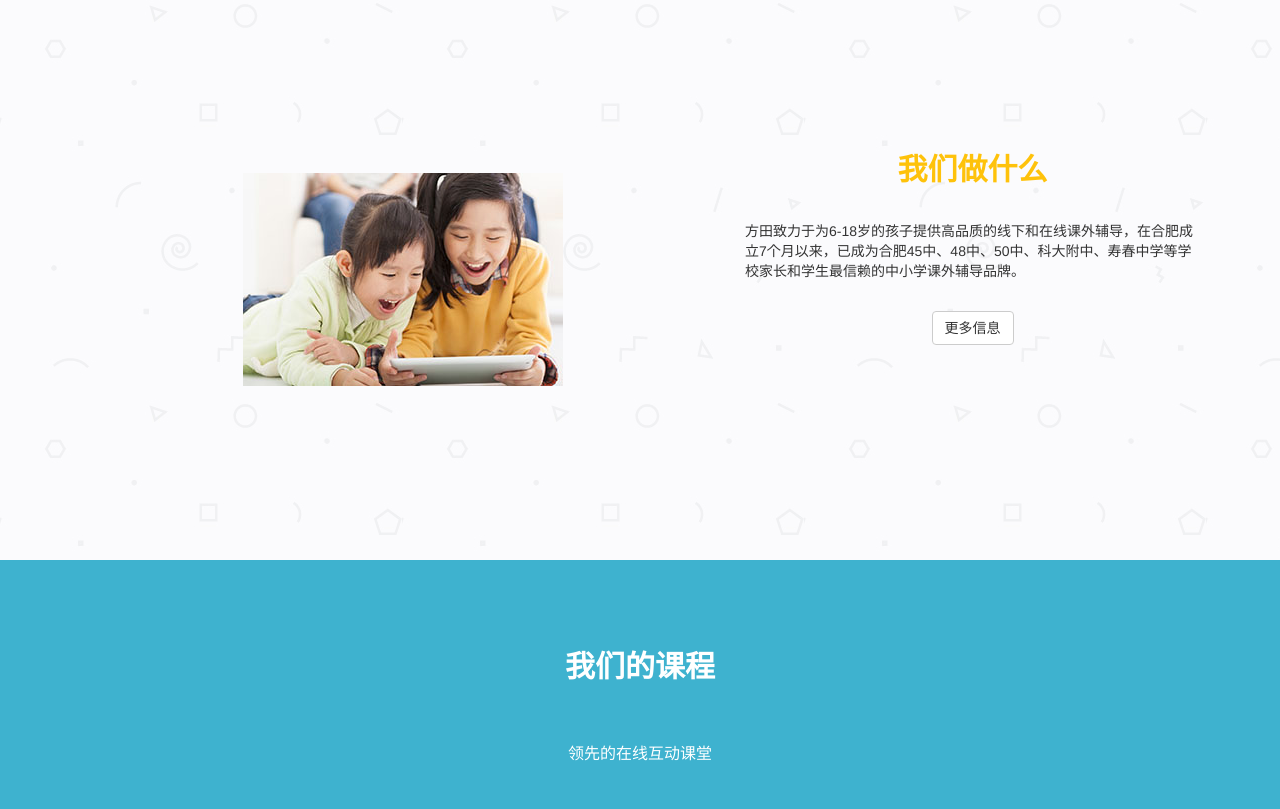
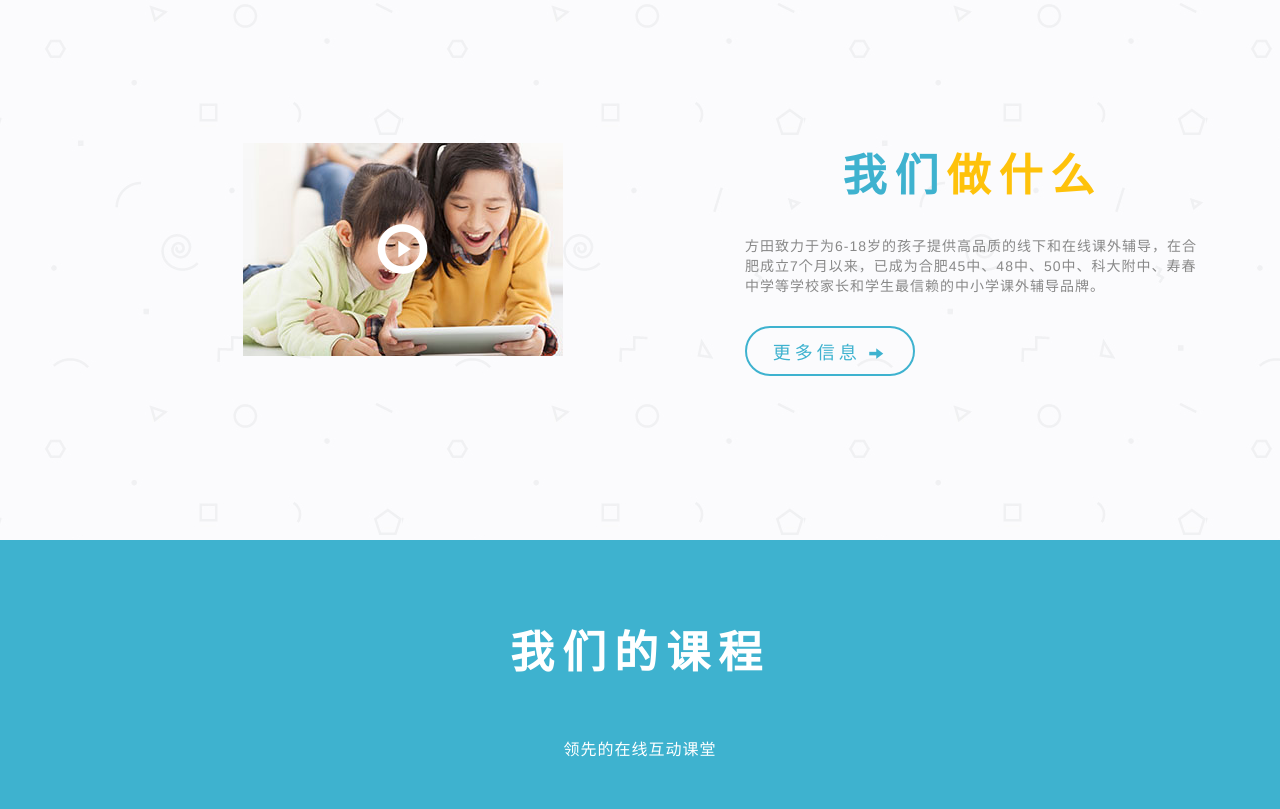
Before and after one commit to fangtian/fangtian_new, a PHP site: page /haibian/ in a window 1280 px wide. Shown: the part 801-1610 px from the top of the page. Run offline with PHP 8.4, Linux system fonts and the light colour scheme.

Commit message:
index css

```diff
--- a/_/css/fangtian.css
+++ b/_/css/fangtian.css
@@ -1,5 +1,7 @@
 body {
   background: #fff;
+  letter-spacing: 1px;
+  font-size: 14px;
 }
 body .menu a {
   text-decoration: none;
@@ -104,7 +106,7 @@ header #dropdown-wx-menu .wx_desc {
     overflow: hidden;
   }
   #home #homecontainer .video .bg {
-    background: url(../../images/desk.jpg);
+    background: url(../images/desk.jpg);
     min-width: 100%;
     min-height: 100%;
   }
@@ -148,7 +150,29 @@ header #dropdown-wx-menu .wx_desc {
   background-repeat: repeat;
 }
 #home #homecontainer .intro .delay-04 {
-  padding: 20px 0px;
+  padding: 30px 0px;
+  position: relative;
+}
+#home #homecontainer .intro .delay-04 .glyphicon {
+  cursor: pointer;
+  position: absolute;
+  left: 50%;
+  top: 50%;
+  width: 50px;
+  height: 50px;
+  line-height: 50px;
+  margin-left: -25px;
+  margin-top: -25px;
+  font-size: 50px;
+  color: white;
+  transition: -webkit-transform 0.6s;
+  transition: transform 0.6s;
+  transition: transform 0.6s, -webkit-transform 0.6s;
+}
+#home #homecontainer .intro .delay-04 .glyphicon:hover {
+  -webkit-transform: scale(1.2);
+  -ms-transform: scale(1.2);
+  transform: scale(1.2);
 }
 #home #homecontainer .intro .delay-04 img {
   display: inline-block;
@@ -161,21 +185,53 @@ header #dropdown-wx-menu .wx_desc {
 #home #homecontainer .intro .title h2 {
   color: #fec20b;
   font-weight: 700;
+  letter-spacing: 8px;
+  font-size: 44px;
+  font-family: KaiTi;
+}
+#home #homecontainer .intro .title h2 .first-word {
+  color: #3eb2cf;
 }
 #home #homecontainer .intro .title .delay-08 {
   text-align: center;
   margin-top: 35px;
+  color: #888888;
 }
 #home #homecontainer .intro .more-info {
   margin: 30px 0;
+  height: 50px;
+}
+#home #homecontainer .intro .more-info a {
+  display: block;
+  width: 170px;
+  height: 50px;
+  color: #3EB2CF;
+  font-size: 18px;
+  letter-spacing: 4px;
+  font-family: 微软雅黑;
+  border: 2px solid #3EB2CF;
+  line-height: 50px;
+  border-radius: 25px;
+  text-decoration: none;
+  margin: 0 auto;
+  padding: 0 20px;
+}
+#home #homecontainer .intro .more-info a span {
+  font-size: 14px;
+}
+@media (min-width: 768px) {
+  #home #homecontainer .intro .more-info a {
+    margin: 0;
+  }
+}
+#home #homecontainer .intro .more-info a:hover {
+  color: white;
+  background-color: #3EB2CF;
 }
 @media (min-width: 768px) {
   #home #homecontainer .intro {
     padding-top: 70px;
     padding-bottom: 70px;
-  }
-  #home #homecontainer .intro .delay-04 {
-    padding: 60px 0px;
   }
   #home #homecontainer .intro .title {
     padding: 20px 10px;
@@ -243,6 +299,9 @@ header #dropdown-wx-menu .wx_desc {
 #home #homecontainer .our .container .range-content .content_l h2 {
   color: #fec20b;
   font-weight: 700;
+  letter-spacing: 8px;
+  font-size: 44px;
+  font-family: KaiTi;
 }
 #home #homecontainer .our .container .range-content .content_l h2 .first-word {
   color: #3eb2cf;
@@ -256,7 +315,6 @@ header #dropdown-wx-menu .wx_desc {
 }
 @media (min-width: 992px) {
   #home #homecontainer .our .container .range-content .content_l .title {
-    text-align: left;
     margin-top: 60px;
   }
 }
@@ -313,8 +371,14 @@ header #dropdown-wx-menu .wx_desc {
   padding: 20px 0;
 }
 #home #homecontainer .about h2 {
+  color: white;
   font-weight: 700;
-  color: #fff;
+  letter-spacing: 8px;
+  font-size: 44px;
+  font-family: KaiTi;
+}
+#home #homecontainer .about h2 .first-word {
+  color: #3eb2cf;
 }
 #home #homecontainer .about .aim {
   margin-top: 30px;
--- a/index.html
+++ b/index.html
@@ -171,18 +171,17 @@
         <section class="intro  clearfix">
             <div class="container">
                 <div class="col-sm-7 view-animate fadeInRightSm delay-04 clearfix">
+                    <span class="glyphicon glyphicon-play-circle"></span>
                     <img src="_/images/fangtian_whatwedo.jpg" alt="">
                 </div>
                 <div class="col-sm-5 title">
-                    <h2 class="view-animate fadeInLeftSm ">我们做什么</h2>
+                    <h2 class="view-animate fadeInLeftSm "><span class="first-word">我们</span>做什么</h2>
                     <div class="view-animate fadeInLeftSm delay-08">
                         <p>方田致力于为6-18岁的孩子提供高品质的线下和在线课外辅导，在合肥成立7个月以来，已成为合肥45中、48中、50中、科大附中、寿春中学等学校家长和学生最信赖的中小学课外辅导品牌。
                         </p>
                     </div>
-                    <div class=" view-animate fadeInLeftSm delay-1 more-info">
-                        <a href="history.html" class="btn btn-ellipse btn-icon btn-icon-right btn-default">
-                            <span>更多信息</span>
-                        </a>
+                    <div class=" view-animate fadeInLeftSm delay-1 more-info ">
+                        <a href="history.html" class="">更多信息 <span class="glyphicon glyphicon-arrow-right"></span></a>
                     </div>
                 </div>
             </div>
@@ -284,7 +283,7 @@
                     <div class="content_r view-animate zoomInSmall delay-1"></div>
                     <div class="content_l">
                         <h2 class="view-animate fadeInLeftSm delay-04">
-                            <span class="first-word">我们的</span> 特色
+                            <span class="first-word">我们的</span>特色
                         </h2>
                         <div class="title view-animate fadeInLeftSm delay-06 ">
                             方田致力于为6-18岁的孩子提供高品质的线下和在线课外辅导，在合肥成立7个月以来，已成为合肥45中、48中、50中、科大附中、寿春中学等学校家长和学生最信赖的中小学课外辅导品牌。
@@ -331,7 +330,7 @@
                                 </div>
                             </div>
                             <div class="singup view-animate fadeInLeftSm delay-06 ">
-                                <a href="/install" id="install-meteor-btn" class="btn btn-info btn-lg btn-invert" role="button">马上报名</a>
+                                <a href="course.html" id="install-meteor-btn" class="btn btn-info btn-lg btn-invert" role="button">马上报名</a>
                             </div>
                         </div>
                     </div>
```
Also changed, not shown: _/components/less/_fangtian.less (+70 -12 lines), 1 other file.
